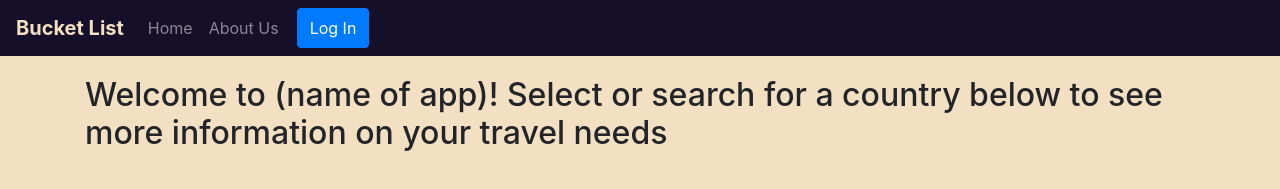
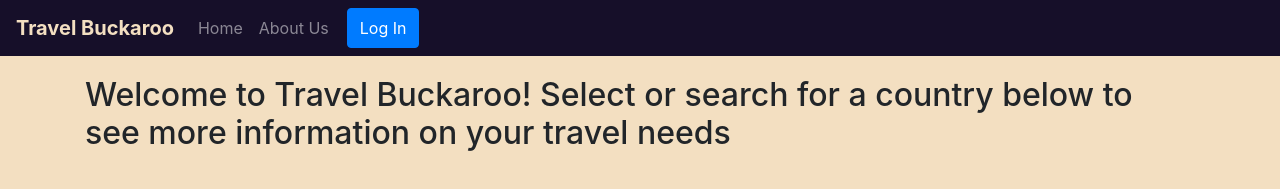
Before and after one commit to TheBuckateers/Bucket-List, a React (Create React App) app: page / in a window 1280 px wide. Shown: the top 189 px of the page. Built offline with nearby package versions, Linux system fonts and the light colour scheme; no server answers.

Commit message:
name and last ACP

```diff
--- a/src/components/Main.js
+++ b/src/components/Main.js
@@ -111,7 +111,7 @@ class Main extends Component {
             paddingLeft: "auto",
             paddingRight: "auto",
           }}>
-            Welcome to (name of app)! Select or search for a country below to see more information on your travel needs
+            Welcome to Travel Buckaroo! Select or search for a country below to see more information on your travel needs
           </h2>
         </Container>
         <Search
--- a/src/components/UI/Header.js
+++ b/src/components/UI/Header.js
@@ -71,7 +71,7 @@ class Header extends Component {
               color: "#F3DFC1",
               fontWeight: "bold",
             }}>
-            Bucket List
+            Travel Buckaroo
           </Navbar.Brand>
           <Nav>
             <Nav.Link href="/">Home</Nav.Link>
```
